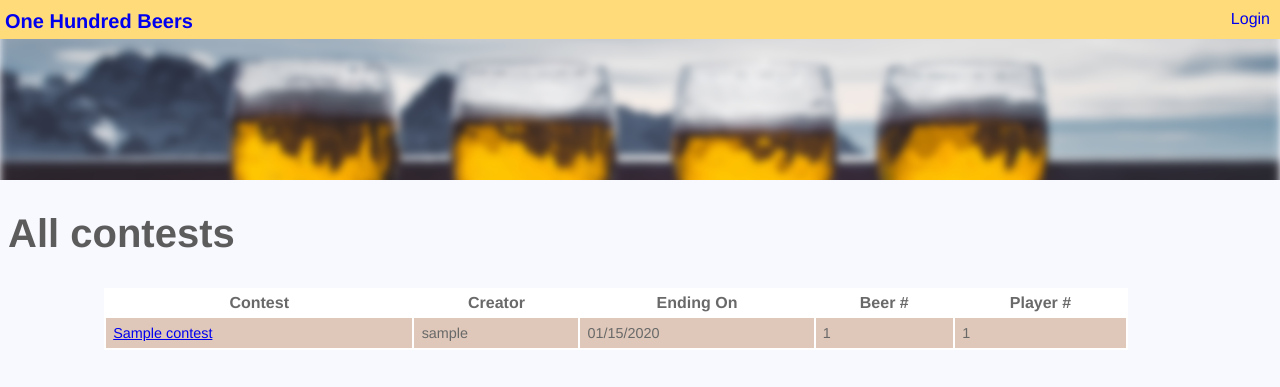
After one commit to nvembar/onehundredbeers, a Django app: template beers/templates/beers/contests.html in a window 1280 px wide. The commit adds this page. Shown: the top 387 px of the page. Run offline with Django 3.2, Linux system fonts and the light colour scheme; the template is opened without the code that fills it: most values are stand-ins (such as "Sample title", 1, 10 or a date in 2020).

Commit message:
Added contests page

```diff
--- a/beers/static/css/beers.css
+++ b/beers/static/css/beers.css
@@ -80,26 +80,26 @@ body {
 }
 
 /* line 136, ../../../styles/sass/beers.scss */
-.core-table table, .player-beers table, .contest-summary-list table, .contest-leaderboard table {
+.core-table table, .player-beers table, .contest-summary-list table, .contests table, .contest-leaderboard table {
   background-color: white;
   width: 100%;
 }
 /* line 139, ../../../styles/sass/beers.scss */
-.core-table table th, .player-beers table th, .contest-summary-list table th, .contest-leaderboard table th {
+.core-table table th, .player-beers table th, .contest-summary-list table th, .contests table th, .contest-leaderboard table th {
   height: 1.5em;
   font-size: 1rem;
   background-color: white;
 }
 /* line 144, ../../../styles/sass/beers.scss */
-.core-table table tr, .player-beers table tr, .contest-summary-list table tr, .contest-leaderboard table tr {
+.core-table table tr, .player-beers table tr, .contest-summary-list table tr, .contests table tr, .contest-leaderboard table tr {
   height: 1.25em;
   font-size: 0.9rem;
 }
 /* line 148, ../../../styles/sass/beers.scss */
-.core-table table td, .player-beers table td, .contest-summary-list table td, .contest-leaderboard table td {
+.core-table table td, .player-beers table td, .contest-summary-list table td, .contests table td, .contest-leaderboard table td {
   background-color: #dfc8b9;
-  padding: 0;
-  margin: 0;
+  padding: 0.5em;
+  margin: 0.5em;
 }
 
 /* line 156, ../../../styles/sass/beers.scss */
@@ -119,13 +119,20 @@ body {
 }
 
 /* line 172, ../../../styles/sass/beers.scss */
+.contests {
+  width: 80%;
+  margin-left: 6em;
+  margin-top: 2em;
+}
+
+/* line 179, ../../../styles/sass/beers.scss */
 .contest-leaderboard {
   width: 80%;
   margin-left: 3em;
   margin-top: 0.5em;
 }
 
-/* line 179, ../../../styles/sass/beers.scss */
+/* line 186, ../../../styles/sass/beers.scss */
 .three-column-box {
   display: flex;
   width: 100%;
@@ -135,7 +142,7 @@ body {
   margin-top: 2em;
 }
 
-/* line 188, ../../../styles/sass/beers.scss */
+/* line 195, ../../../styles/sass/beers.scss */
 .column-box {
   width: 25%;
   margin-left: 0.5em;
@@ -143,7 +150,7 @@ body {
   text-align: center;
 }
 
-/* line 195, ../../../styles/sass/beers.scss */
+/* line 202, ../../../styles/sass/beers.scss */
 img.column-icon {
   display: block;
   width: 50%;
@@ -152,7 +159,7 @@ img.column-icon {
   margin-right: auto;
 }
 
-/* line 203, ../../../styles/sass/beers.scss */
+/* line 210, ../../../styles/sass/beers.scss */
 .login-box {
   width: 34.125em;
   display: block;
@@ -160,7 +167,7 @@ img.column-icon {
   margin-right: auto;
 }
 
-/* line 212, ../../../styles/sass/beers.scss */
+/* line 219, ../../../styles/sass/beers.scss */
 .login-form {
   display: flex;
   flex-direction: column;
@@ -173,13 +180,13 @@ img.column-icon {
   padding: 1em;
 }
 
-/* line 224, ../../../styles/sass/beers.scss */
+/* line 231, ../../../styles/sass/beers.scss */
 .login-field {
   width: 30em;
   float: left;
   padding-bottom: 0.75em;
 }
-/* line 228, ../../../styles/sass/beers.scss */
+/* line 235, ../../../styles/sass/beers.scss */
 .login-field input {
   font-size: 1.25em;
   width: 23.8em;
@@ -188,18 +195,18 @@ img.column-icon {
   height: 1.5em;
 }
 
-/* line 237, ../../../styles/sass/beers.scss */
+/* line 244, ../../../styles/sass/beers.scss */
 .login-button-row {
   width: 100%;
   padding-bottom: 0.75em;
 }
-/* line 241, ../../../styles/sass/beers.scss */
+/* line 248, ../../../styles/sass/beers.scss */
 .login-button-row input[type=submit] {
   font-size: 1.25em;
   float: right;
 }
 
-/* line 247, ../../../styles/sass/beers.scss */
+/* line 254, ../../../styles/sass/beers.scss */
 .login-label {
   font-size: 1em;
   height: 1em;
--- /dev/null
+++ b/beers/templates/beers/contests.html
@@ -0,0 +1,30 @@
+{% extends "base/base.html" %}
+
+{% block title %}
+  One Hundred Beers - Contests
+{% endblock %}
+
+{% block content %}
+  <h1>All contests</h1>
+
+  <div class="contests">
+    <table>
+      <tr>
+        <th>Contest</th>
+        <th>Creator</th>
+        <th>Ending On</th>
+        <th>Beer #</th>
+        <th>Player #</th>
+      </tr>
+      {% for c in contests %}
+        <tr>
+          <td><a href="{% url 'contest' c.id %}">{{ c.name }}</a></td>
+          <td>{{ c.creator.username }}</td>
+          <td>{{ c.end_date|date:"SHORT_DATE_FORMAT" }}</td>
+          <td>{{ c.beer_count }}</td>
+          <td>{{ c.user_count }}</td>
+        </tr>
+      {% endfor %}
+    </table>
+  </div>
+{% endblock %}
--- a/styles/sass/beers.scss
+++ b/styles/sass/beers.scss
@@ -147,8 +147,8 @@ $top-padding-horizontal:  5px / $default-font-size * 1em;
     }
     td {
       background-color: lighten($color-secondary-2-2, 25%);
-      padding: 0;
-      margin: 0;
+      padding: 0.5em;
+      margin: 0.5em;
     }
   }
 }
@@ -167,6 +167,13 @@ $top-padding-horizontal:  5px / $default-font-size * 1em;
   width: 40%;
   background-color: $color-secondary-2-2;
   margin: 0.25em;
+}
+
+.contests {
+  @extend .core-table;
+  width: 80%;
+  margin-left: 6em;
+  margin-top: 2em;
 }
 
 .contest-leaderboard {
```
